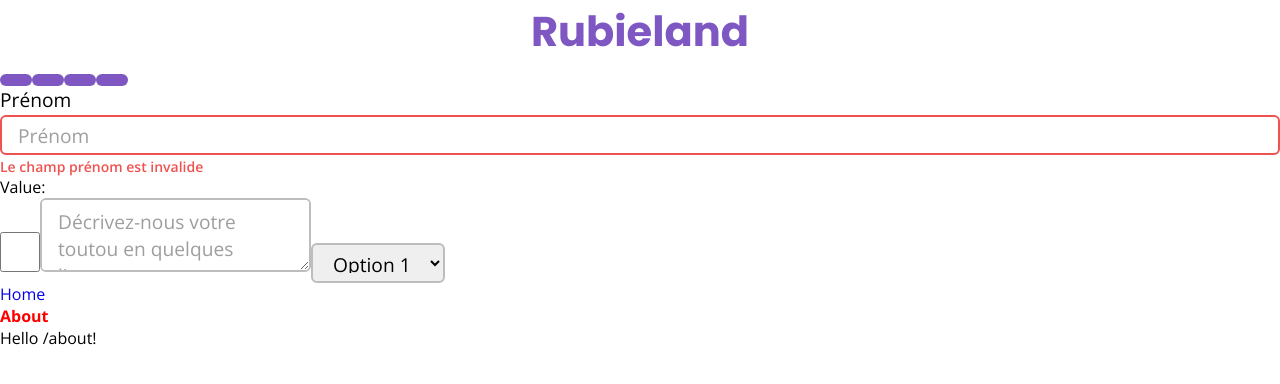
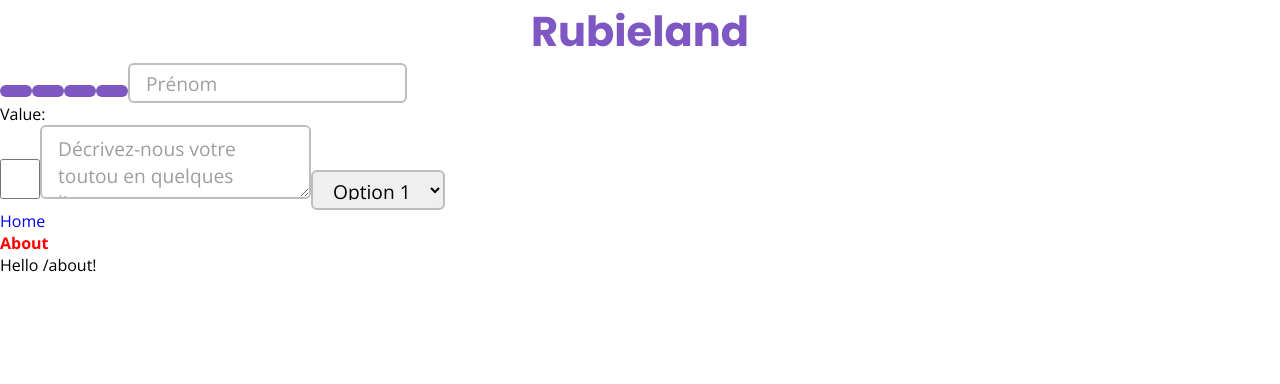
Before and after one commit to rubieland/rubieland, a React (Vite) app in the folder frontend/: page /about in a window 1280 px wide. Shown: the top 384 px of the page. Built offline with nearby package versions, Linux system fonts and the light colour scheme.

Commit message:
refactor: refactor FormInput component and create ControlledFormInput component

```diff
--- a/frontend/src/ui/components/FormInputs/FormInput.tsx
+++ b/frontend/src/ui/components/FormInputs/FormInput.tsx
@@ -1,51 +1,47 @@
 import { ChangeEventHandler, FocusEventHandler } from 'react';
 
 interface FormInputProps {
-  label: string;
+  onChange: ChangeEventHandler<HTMLInputElement>;
+  onFocus?: FocusEventHandler<HTMLInputElement>;
+  onBlur?: FocusEventHandler<HTMLInputElement>;
   type?: 'text' | 'email' | 'password';
-  name: string;
   value: string | number;
-  onChange: ChangeEventHandler<HTMLInputElement>;
   placeholder?: string;
   isRequired?: boolean;
-  error?: string;
-  onBlur?: FocusEventHandler<HTMLInputElement>;
-  onFocus?: FocusEventHandler<HTMLInputElement>;
+  isInvalid?: boolean;
+  label: string;
+  name: string;
 }
 
 const FormInput = ({
+  isRequired = true,
+  type = 'text',
+  placeholder,
+  isInvalid,
+  onChange,
+  onFocus,
+  onBlur,
   label,
-  type = 'text',
+  value,
   name,
-  value,
-  onChange,
-  placeholder,
-  isRequired = true,
-  error,
-  onBlur,
-  onFocus,
 }: FormInputProps) => {
-  const classNames = error ? 'input input-error' : 'input';
+  const classNames = isInvalid ? 'input input-error' : 'input';
 
   return (
-    <div className="form-input">
-      <label htmlFor={name}>{label}</label>
-      <input
-        aria-label={!label ? placeholder : undefined}
-        aria-invalid={!!error}
-        aria-required={isRequired}
-        type={type}
-        name={name}
-        value={value}
-        onChange={onChange}
-        placeholder={placeholder}
-        required={isRequired}
-        className={classNames}
-        onBlur={() => onBlur}
-        onFocus={() => onFocus}
-      />
-      {error && <span className="input-error-message">{error}</span>}
-    </div>
+    <input
+      aria-required={isRequired}
+      placeholder={placeholder}
+      aria-invalid={isInvalid}
+      onFocus={() => onFocus}
+      className={classNames}
+      required={isRequired}
+      onBlur={() => onBlur}
+      onChange={onChange}
+      aria-label={label}
+      value={value}
+      type={type}
+      name={name}
+    />
   );
 };
 
```
Also changed, not shown: frontend/src/ui/components/FormInputs/ControlledFormInputs/ControlledFormInput.tsx (added, +49 -0 lines).
